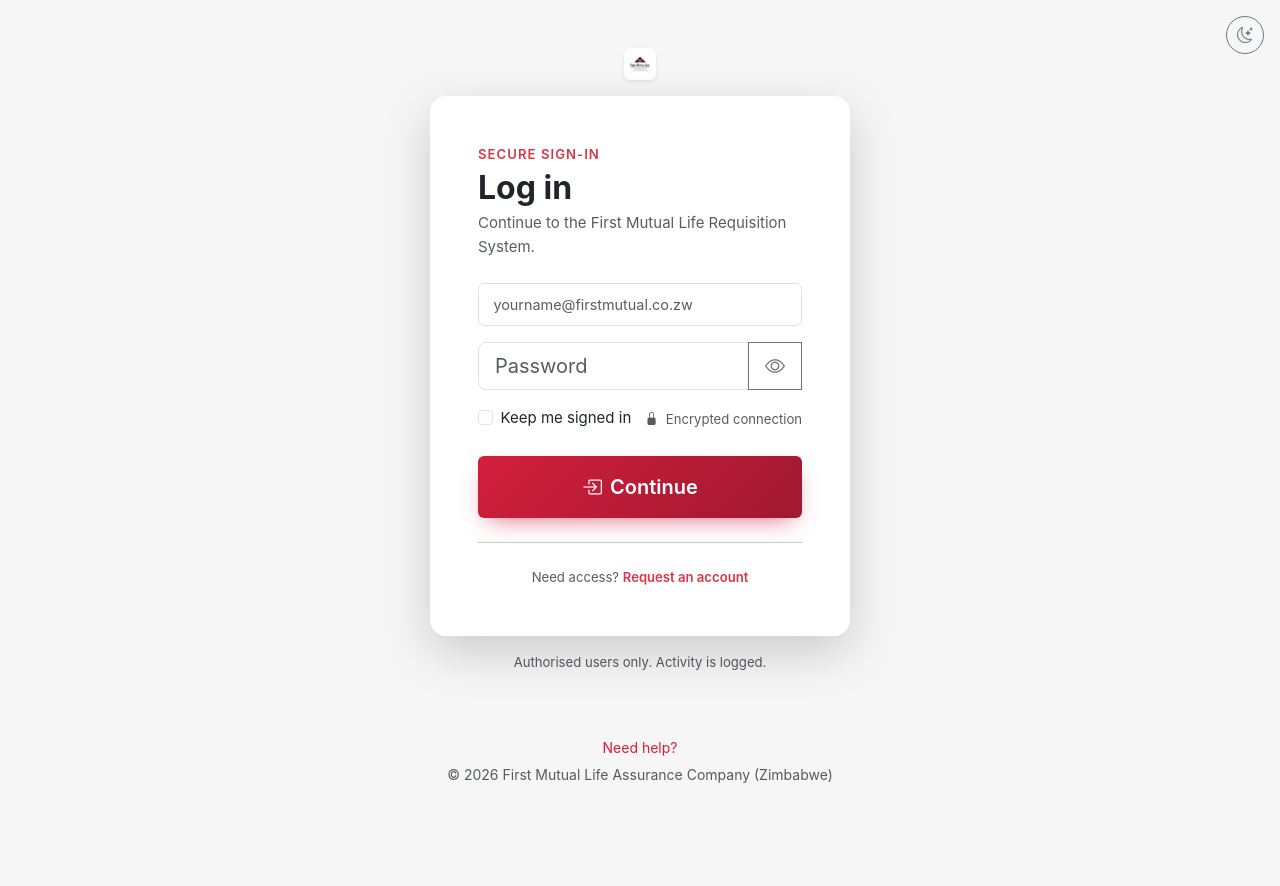
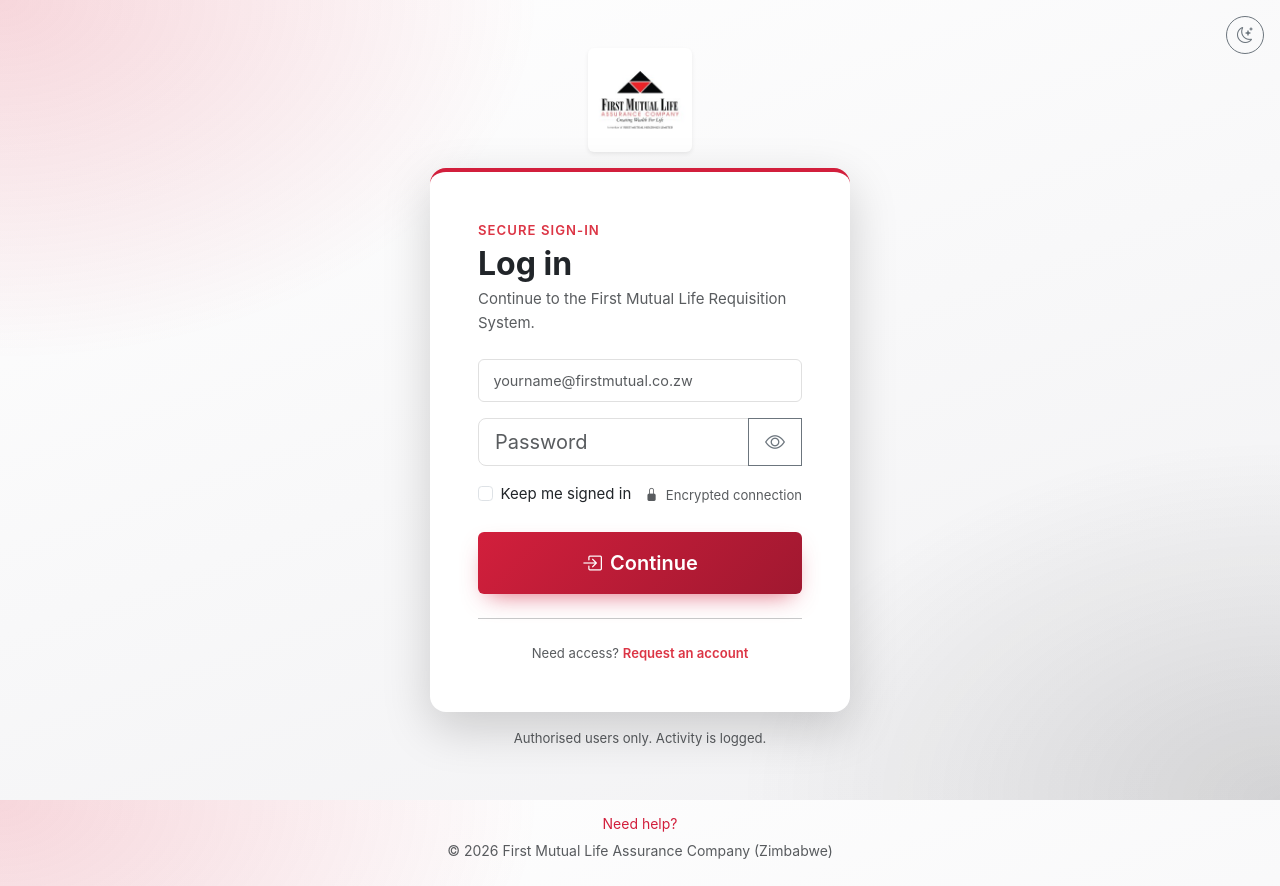
Before and after one commit to chiwonerwatylon-glitch/Testing, a Flask app: page /auth/login in a window 1280 px wide. Before the commit the page ends 783 px from the top, so only its background shows below. Run offline with Flask 3, Linux system fonts and the light colour scheme.

Commit message:
style: restyle sign-in page section in style.css

```diff
--- a/app/static/css/style.css
+++ b/app/static/css/style.css
@@ -1507,19 +1507,78 @@ body.min-vh-100 {
 /* ============ SIGN-IN PAGE (moved from login.html) ============ */
 /* All rules are scoped with body.auth-page so the generic auth rules above
    (.auth-card, .auth-logo, etc.) used by other pages are not altered. */
+/* Page background: layered gradient (light mode default) */
+:root body.auth-page {
+    min-height: 100vh;
+    color: var(--bs-body-color);
+    background-color: #ffffff;
+    background-image:
+        radial-gradient(900px 600px at 0% 0%, rgba(210, 31, 60, .18), transparent 60%),
+        radial-gradient(900px 600px at 100% 100%, rgba(26, 26, 26, .14), transparent 60%),
+        linear-gradient(160deg, #ffffff 0%, #f1f1f3 100%);
+    background-repeat: no-repeat;
+    background-attachment: fixed;
+}
+
+html[data-bs-theme="dark"] body.auth-page {
+    background-color: #0b0d10;
+    background-image:
+        radial-gradient(900px 600px at 0% 0%, rgba(210, 31, 60, .28), transparent 60%),
+        radial-gradient(900px 600px at 100% 100%, rgba(255, 255, 255, .05), transparent 60%),
+        linear-gradient(160deg, #0b0d10 0%, #17191d 100%);
+}
+
+/* Smooth light/dark switching (fade excluded so Bootstrap alerts keep their own fade) */
+body.auth-page,
+body.auth-page *:not(.fade) {
+    transition:
+        background-color .45s ease,
+        color .45s ease,
+        border-color .45s ease,
+        box-shadow .45s ease;
+}
+
 body.auth-page .auth-brand {
     background:
-        radial-gradient(900px 500px at 10% -10%, rgba(210, 31, 60, .35), transparent 60%),
-        radial-gradient(700px 400px at 110% 110%, rgba(210, 31, 60, .25), transparent 60%),
-        linear-gradient(160deg, #0b0d10 0%, #111417 60%, #1a0d10 100%);
-}
-
-body.auth-page .auth-logo {
-    height: 52px;
+        radial-gradient(600px 400px at 100% 0%, rgba(255, 255, 255, .08), transparent 60%),
+        linear-gradient(160deg, #0b0b0c 0%, #1a1a1a 45%, #7a1225 80%, #D21F3C 100%);
+}
+
+html[data-bs-theme="dark"] body.auth-page .auth-brand {
+    background:
+        radial-gradient(600px 400px at 100% 0%, rgba(255, 255, 255, .06), transparent 60%),
+        linear-gradient(160deg, #050506 0%, #121212 45%, #5e0e1d 80%, #B01A33 100%);
+}
+
+body.auth-page .auth-logo,
+body.auth-page .login-header-logo {
+    height: 88px;
     width: auto;
+    max-width: 100%;
+    padding: 10px;
+    border-radius: 16px;
     background: #fff;
-    border-radius: 10px;
-    padding: 6px;
+    box-shadow: 0 12px 30px -10px rgba(0, 0, 0, .6);
+}
+
+@media (min-width: 992px) {
+    body.auth-page .auth-logo,
+    body.auth-page .login-header-logo {
+        height: 104px;
+    }
+}
+
+/* Card: brand-red top border, deeper surface in dark mode */
+body.auth-page .auth-card,
+body.auth-page .login-card {
+    border-top: 4px solid #D21F3C !important;
+}
+
+html[data-bs-theme="dark"] body.auth-page .auth-card,
+html[data-bs-theme="dark"] body.auth-page .login-card {
+    --bs-card-bg: #1a1d21;
+    background-color: #1a1d21;
+    box-shadow: 0 25px 60px -20px rgba(210, 31, 60, .35) !important;
 }
 
 body.auth-page .feature-icon {
@@ -1546,6 +1605,10 @@ body.auth-page .btn-signin:focus {
     color: #fff;
 }
 
+body.auth-page .form-control {
+    background-color: var(--bs-body-bg);
+}
+
 body.auth-page .form-control:focus {
     border-color: #D21F3C;
     box-shadow: 0 0 0 .2rem rgba(210, 31, 60, .2);
@@ -1578,4 +1641,29 @@ body.auth-page .theme-toggle {
     z-index: 10;
     width: 38px;
     height: 38px;
-}
+    transition:
+        background-color .45s ease,
+        color .45s ease,
+        border-color .45s ease,
+        box-shadow .45s ease,
+        transform .45s ease;
+}
+
+body.auth-page .theme-toggle:hover,
+body.auth-page .theme-toggle:focus-visible {
+    border-color: #D21F3C;
+    box-shadow: 0 0 0 .25rem rgba(210, 31, 60, .25);
+    transform: rotate(15deg);
+}
+
+@media (prefers-reduced-motion: reduce) {
+    body.auth-page,
+    body.auth-page *:not(.fade),
+    body.auth-page .theme-toggle {
+        transition: none;
+    }
+    body.auth-page .theme-toggle:hover,
+    body.auth-page .theme-toggle:focus-visible {
+        transform: none;
+    }
+}
```
